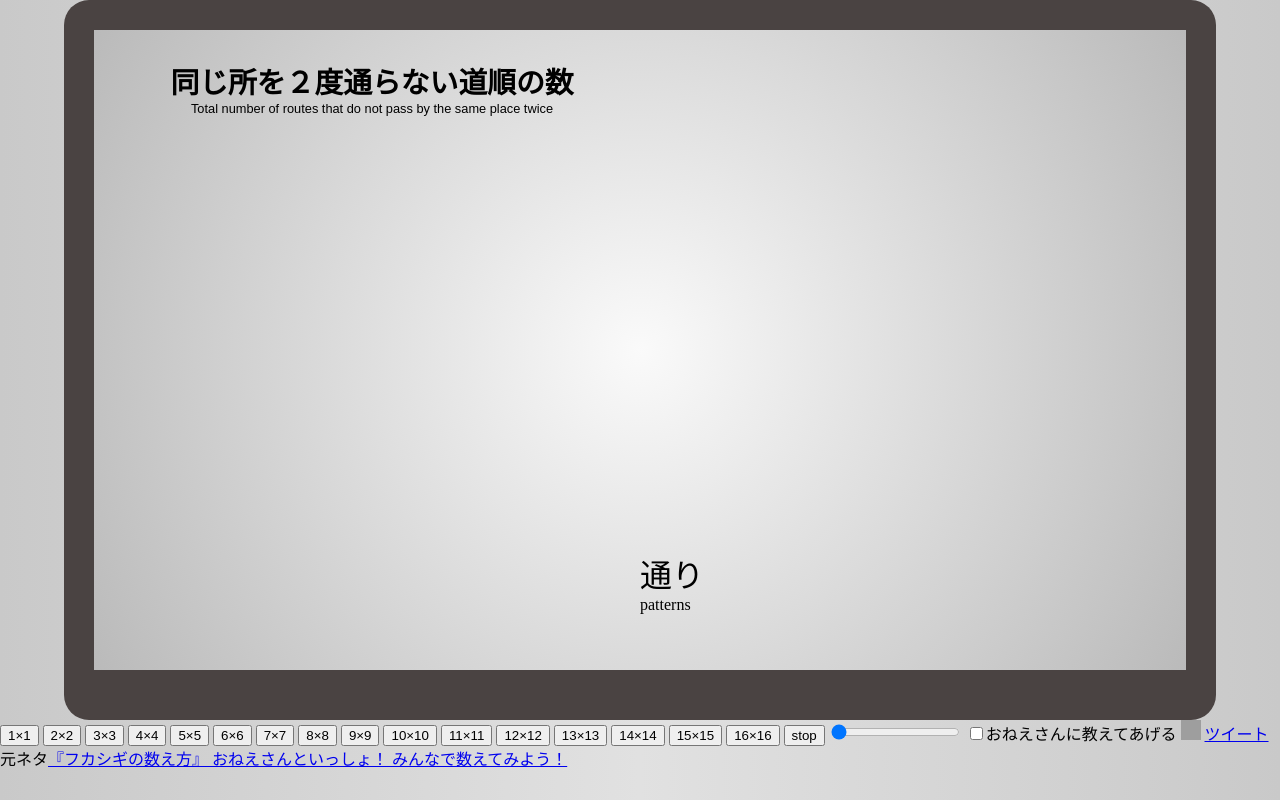
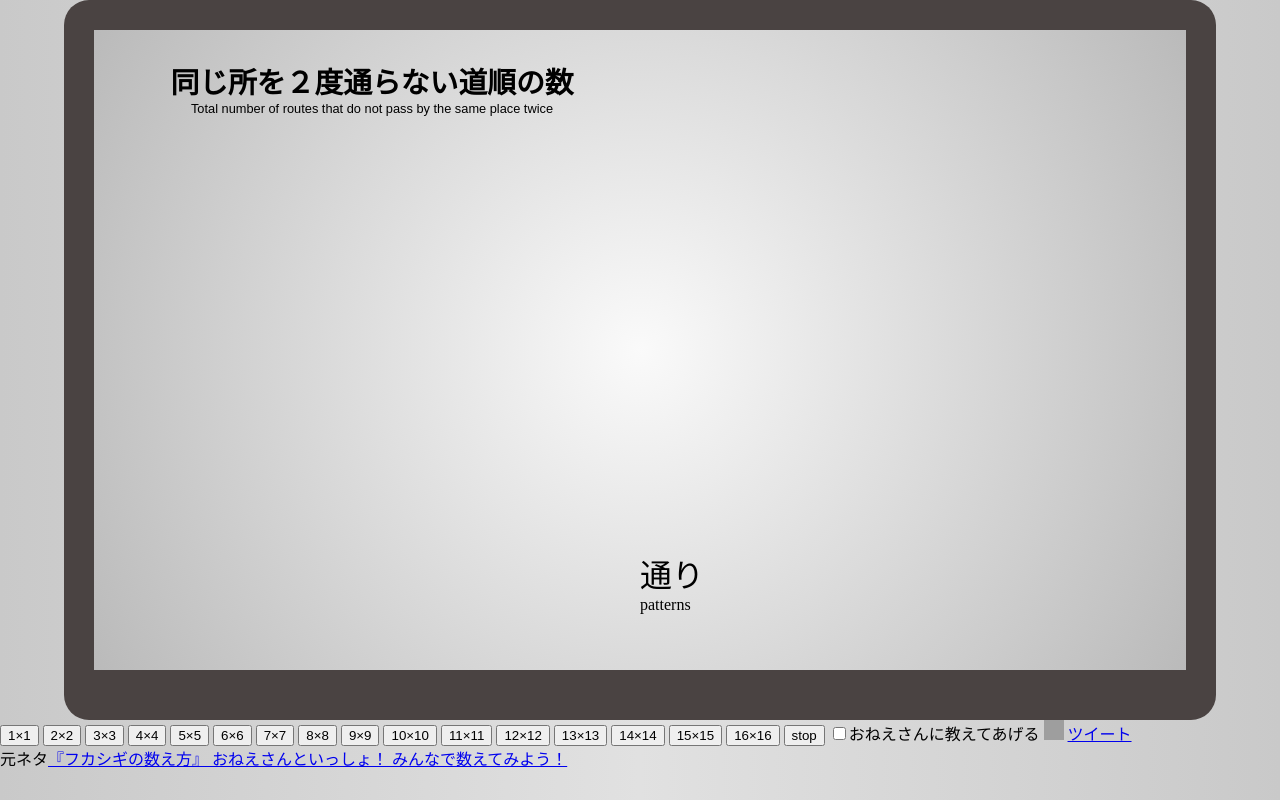
Before and after one commit to shogo82148/letscount, a plain HTML site: page index.html in a window 1280 px wide. Drawn offline with nearby package versions, Linux system fonts and the light colour scheme; grey boxes are pictures that could not be loaded.

Commit message:
remove volume

```diff
--- a/index.html
+++ b/index.html
@@ -52,7 +52,6 @@
       <input type="button" value="15×15" rows="15" cols="15">
       <input type="button" value="16×16" rows="16" cols="16">
       <input type="button" value="stop" rows="-1" cols="-1">
-      <input id="volume" type="range" min="0" max="100" value="0">
       <label><input id="tell" type="checkbox">おねえさんに教えてあげる</label>
       <a href="https://b.hatena.ne.jp/entry/shogo82148.github.io/letscount/" class="hatena-bookmark-button" data-hatena-bookmark-title="おねえさんのコンピュータ" data-hatena-bookmark-layout="standard" title="このエントリーをはてなブックマークに追加"><img src="https://b.st-hatena.com/images/entry-button/button-only.gif" alt="このエントリーをはてなブックマークに追加" width="20" height="20" style="border: none;" /></a><script type="text/javascript" src="https://b.st-hatena.com/js/bookmark_button.js" charset="utf-8" async="async"></script>
       <a href="https://twitter.com/share" class="twitter-share-button" data-via="shogo82148" data-lang="ja">ツイート</a>
```
